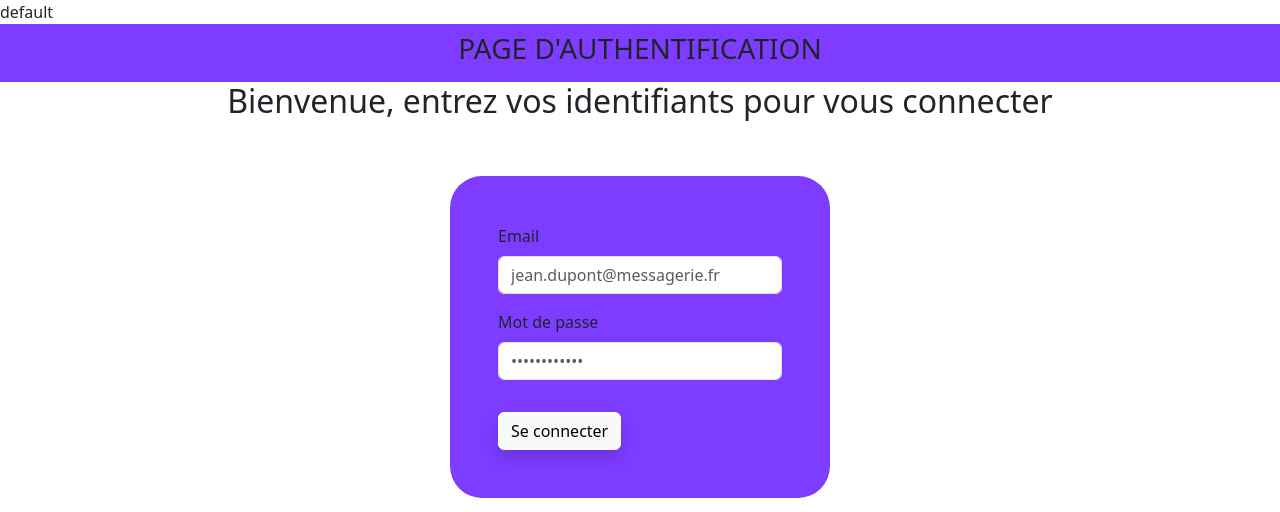
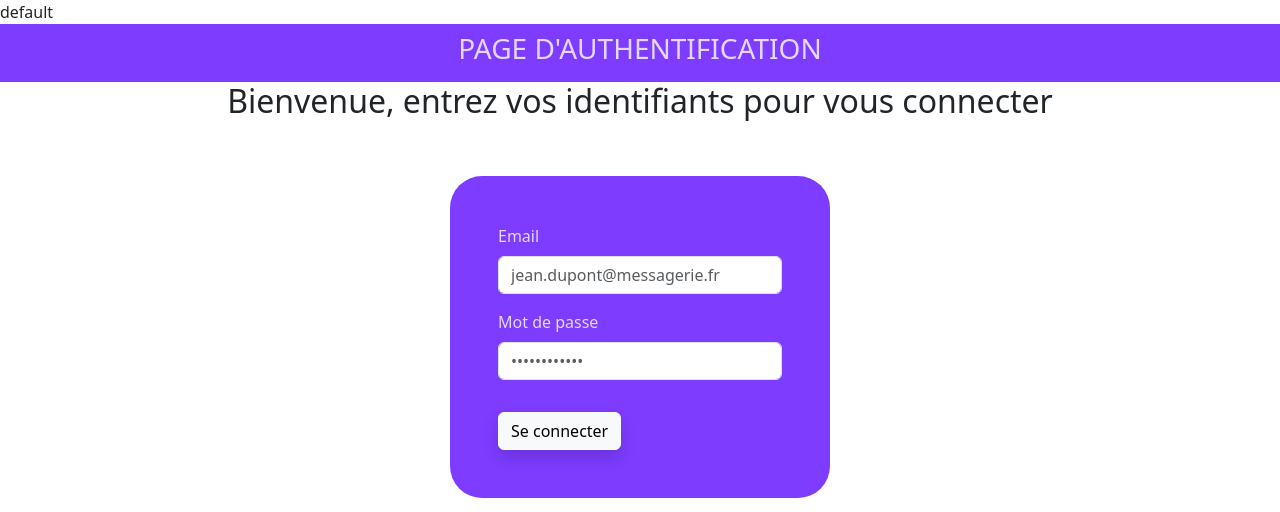
Before and after one commit to eltar14/prj-web-cir2-grp-11, a PHP site: page /client/accueil.php in a window 1280 px wide. Shown: the top 512 px of the page. Run offline with PHP 8.4, Linux system fonts and the light colour scheme; some libraries are stand-ins or nearby versions.

Commit message:
css edited

```diff
--- a/custom.css
+++ b/custom.css
@@ -5,5 +5,4 @@
 .colorPurple{
     background-color: #7d3cff;
     color:rgba(255, 255, 255, 0.8)
-    style=""
 }
```
